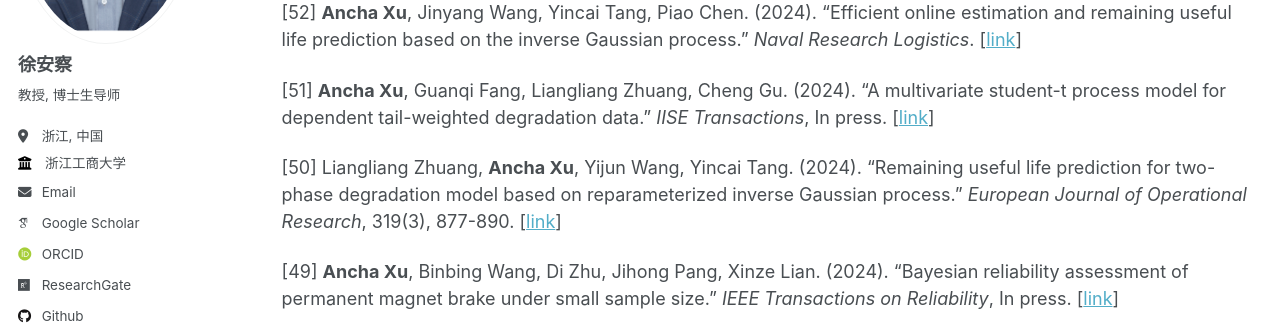
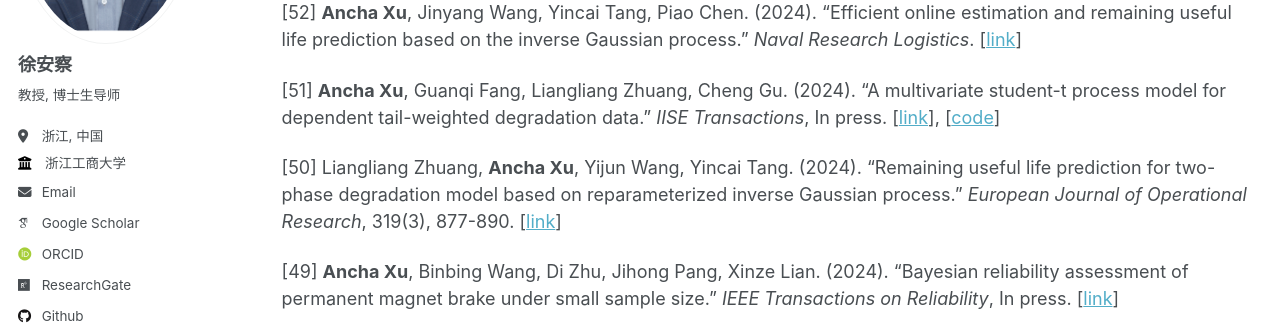
Before and after one commit to liangliangzhuang/liangliangzhuang.github.io, a Jekyll site: the page built from _pages/publications.md, in a window 1280 px wide and 900 px high. Shown: the part 297-622 px from the top of the window. Built offline with Jekyll 4.4.1, drawn with Linux system fonts in a browser that asks for light colours; some web fonts are replaced.

Commit message:
Update publications.md

```diff
--- a/_pages/publications.md
+++ b/_pages/publications.md
@@ -12,7 +12,7 @@ author_profile: true
 
 [52] **Ancha Xu**, Jinyang Wang, Yincai Tang, Piao Chen. (2024). "Efficient online estimation and remaining useful life prediction based on the inverse Gaussian process." *Naval Research Logistics*. [<a href="https://doi.org/10.1002/nav.22226">link</a>]
 
-[51] **Ancha Xu**, Guanqi Fang, Liangliang Zhuang, Cheng Gu. (2024). "A multivariate student-t process model for dependent tail-weighted degradation data." *IISE Transactions*, In press. [<a href="https://doi.org/10.1080/24725854.2024.2389538">link</a>]
+[51] **Ancha Xu**, Guanqi Fang, Liangliang Zhuang, Cheng Gu. (2024). "A multivariate student-t process model for dependent tail-weighted degradation data." *IISE Transactions*, In press. [<a href="https://doi.org/10.1080/24725854.2024.2389538">link</a>], [<a href="https://github.com/liangliangzhuang/multi-student-t-code">code</a>]
 
 [50] Liangliang Zhuang, **Ancha Xu**, Yijun Wang, Yincai Tang. (2024). "Remaining useful life prediction for two-phase degradation model based on reparameterized inverse Gaussian process." *European Journal of Operational Research*, 319(3), 877-890. [<a href="https://doi.org/10.1016/j.ejor.2024.06.032">link</a>]
 
```
